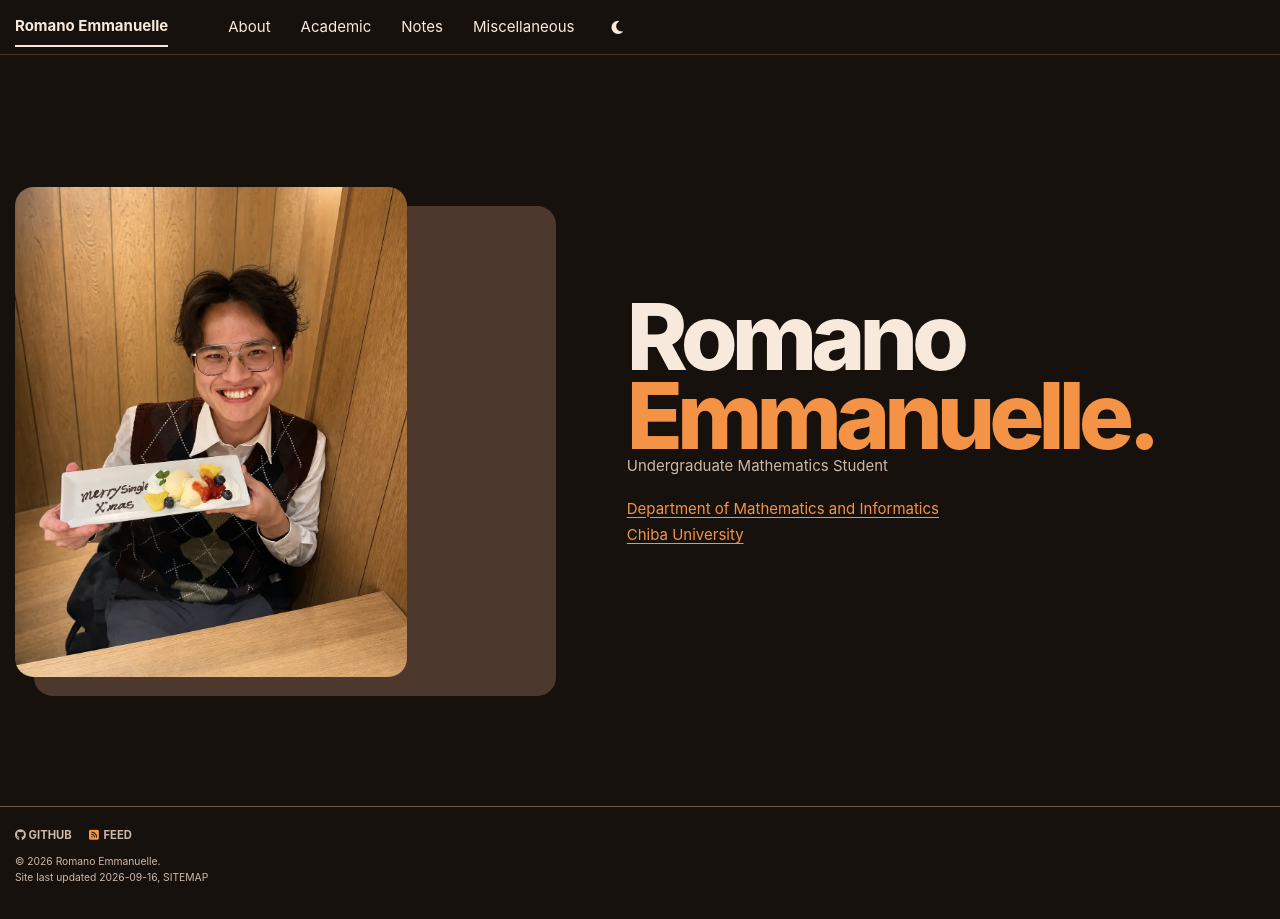
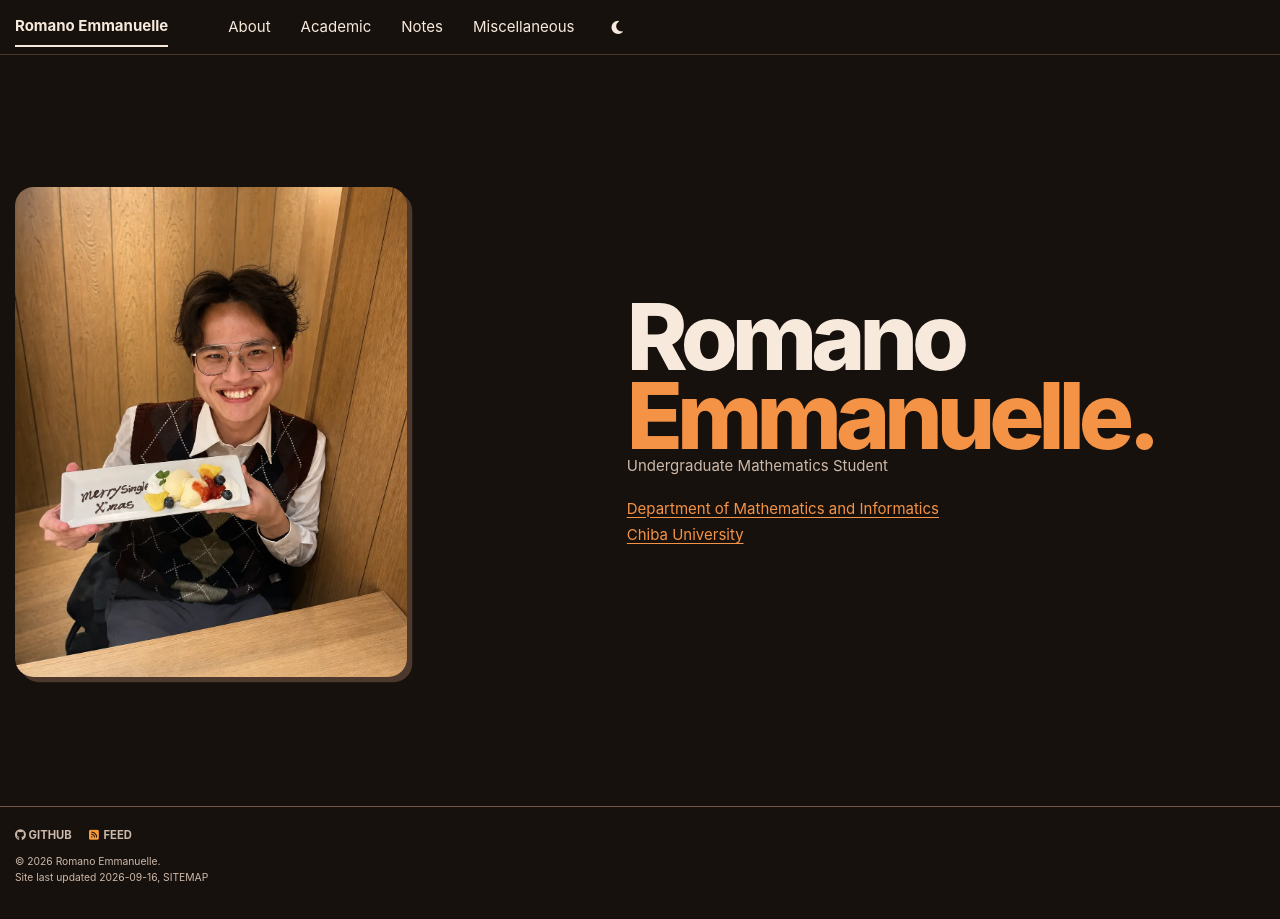
Before and after one commit to RomanoEmmanuelle/RomanoEmmanuelle.github.io, a Jekyll site: the page built from _pages/home.md, in a window 1280 px wide. Built offline with Jekyll 4.4.1, drawn with Linux system fonts in a browser that asks for light colours; a style sheet for code colours, icons or effects is not loaded.

Commit message:
Fix homepage portrait frame alignment

```diff
--- a/_pages/home.md
+++ b/_pages/home.md
@@ -7,11 +7,7 @@ author_profile: false
 
 <section class="landing-hero" aria-labelledby="landing-name">
   <div class="landing-hero__portrait">
-        <img
-      src="/images/homepage.webp"
-      alt="Portrait of Romano Emmanuelle"
-      style="width: 75%; height: auto;"
-    >
+    <img src="/images/homepage.webp" alt="Portrait of Romano Emmanuelle">
   </div>
 
   <div class="landing-hero__intro">
--- a/_sass/layout/_personal.scss
+++ b/_sass/layout/_personal.scss
@@ -200,15 +200,18 @@
 .landing-hero__portrait {
   position: relative;
   isolation: isolate;
+  width: 75%;
+  --portrait-shadow-offset: 0.35rem;
 }
 
 .landing-hero__portrait::after {
   position: absolute;
-  inset: 1.25rem -1.25rem -1.25rem 1.25rem;
+  inset: 0;
   z-index: -1;
   content: "";
   background: var(--global-border-color);
   border-radius: 1.25rem;
+  transform: translate(var(--portrait-shadow-offset), var(--portrait-shadow-offset));
 }
 
 .landing-hero__portrait img {
@@ -281,10 +284,6 @@
 }
 
 @media (max-width: 420px) {
-  .landing-hero__portrait::after {
-    inset: 0.8rem -0.8rem -0.8rem 0.8rem;
-  }
-
   .landing-hero__portrait img {
     border-radius: 1rem;
   }
```
